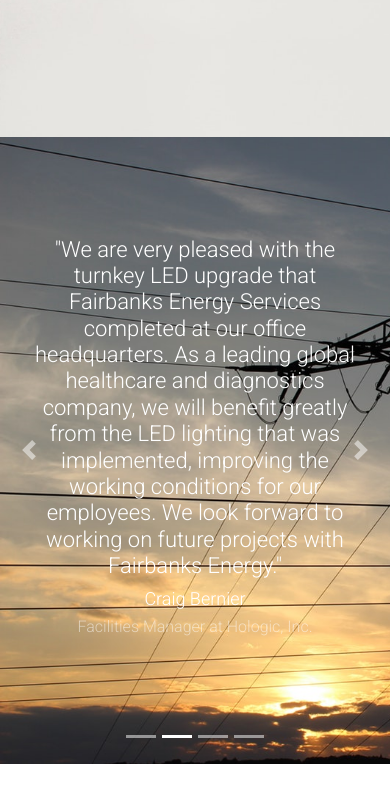
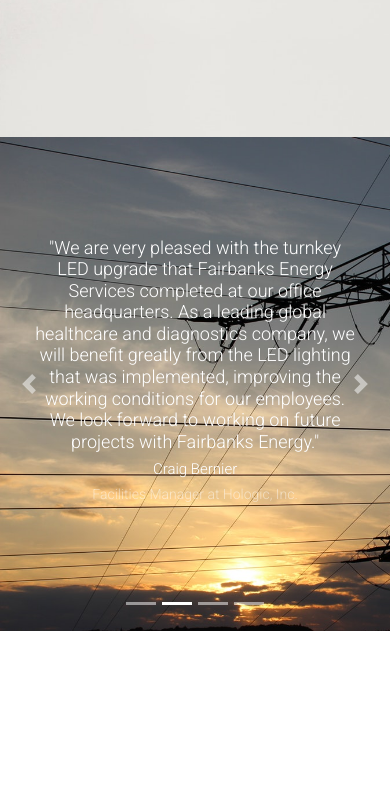
Before and after one commit to sarboleda22/parius-landing-page, a plain HTML site: page index.html in a window 390 px wide. Shown: the part 2301-3104 px from the top of the page. After the commit the page ends 3082 px from the top, so only its background shows below. Drawn offline with nearby package versions, Linux system fonts and the light colour scheme.

Commit message:
Changed font size in mobile devices

```diff
--- a/static/css/style.css
+++ b/static/css/style.css
@@ -268,6 +268,18 @@
 	.nav-tabs > li > a.active {
 	  	font-weight: bold;
 	}
+
+	.carousel-caption h2 {
+		font-size: 18px;
+	}
+
+	.carousel-caption h3 {
+		font-size: 15px;
+	}
+
+	.carousel-caption h4 {
+		font-size: 14px;
+	}
 }
 
 /* Vertical margin, padding */
```
